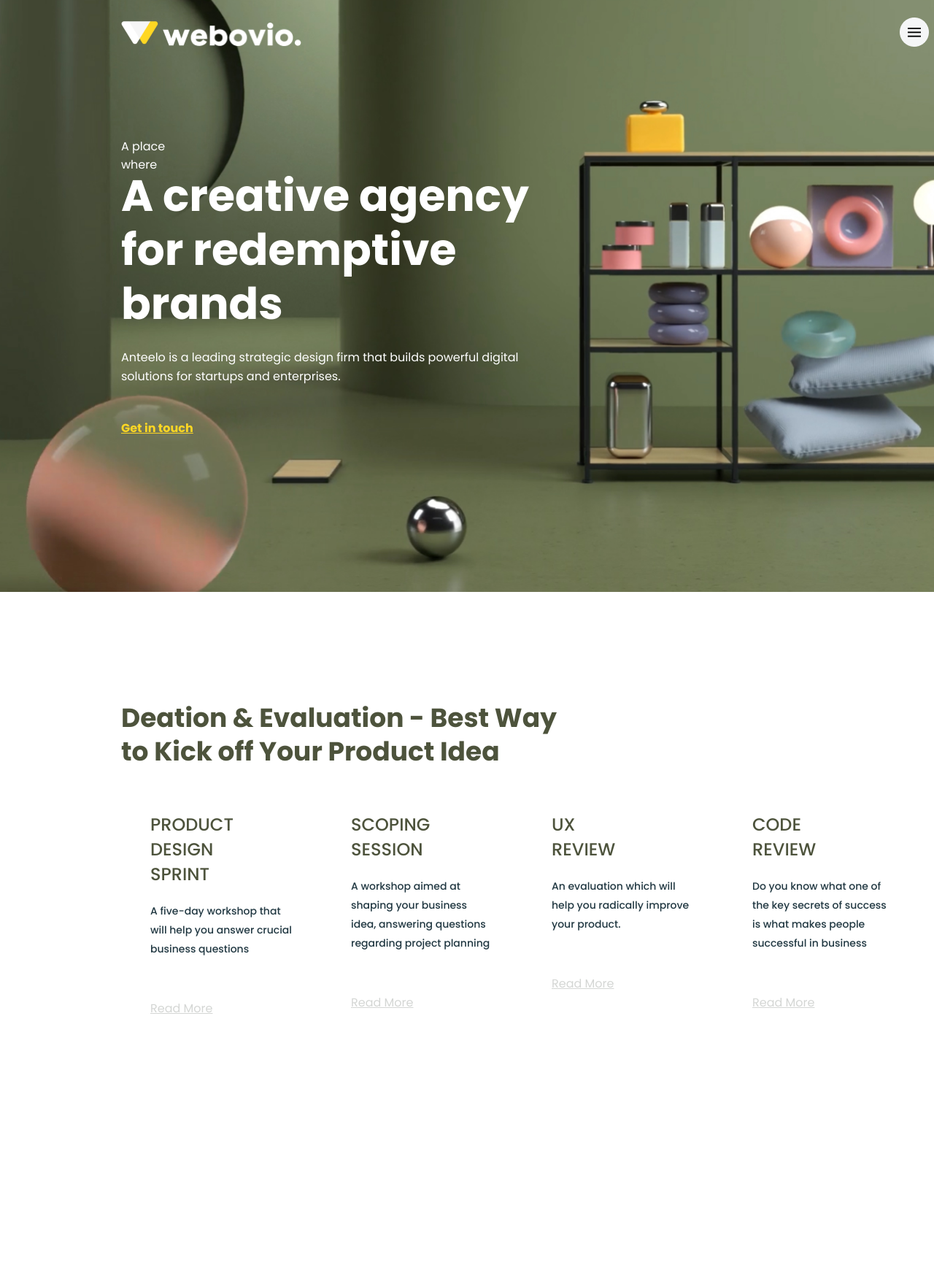
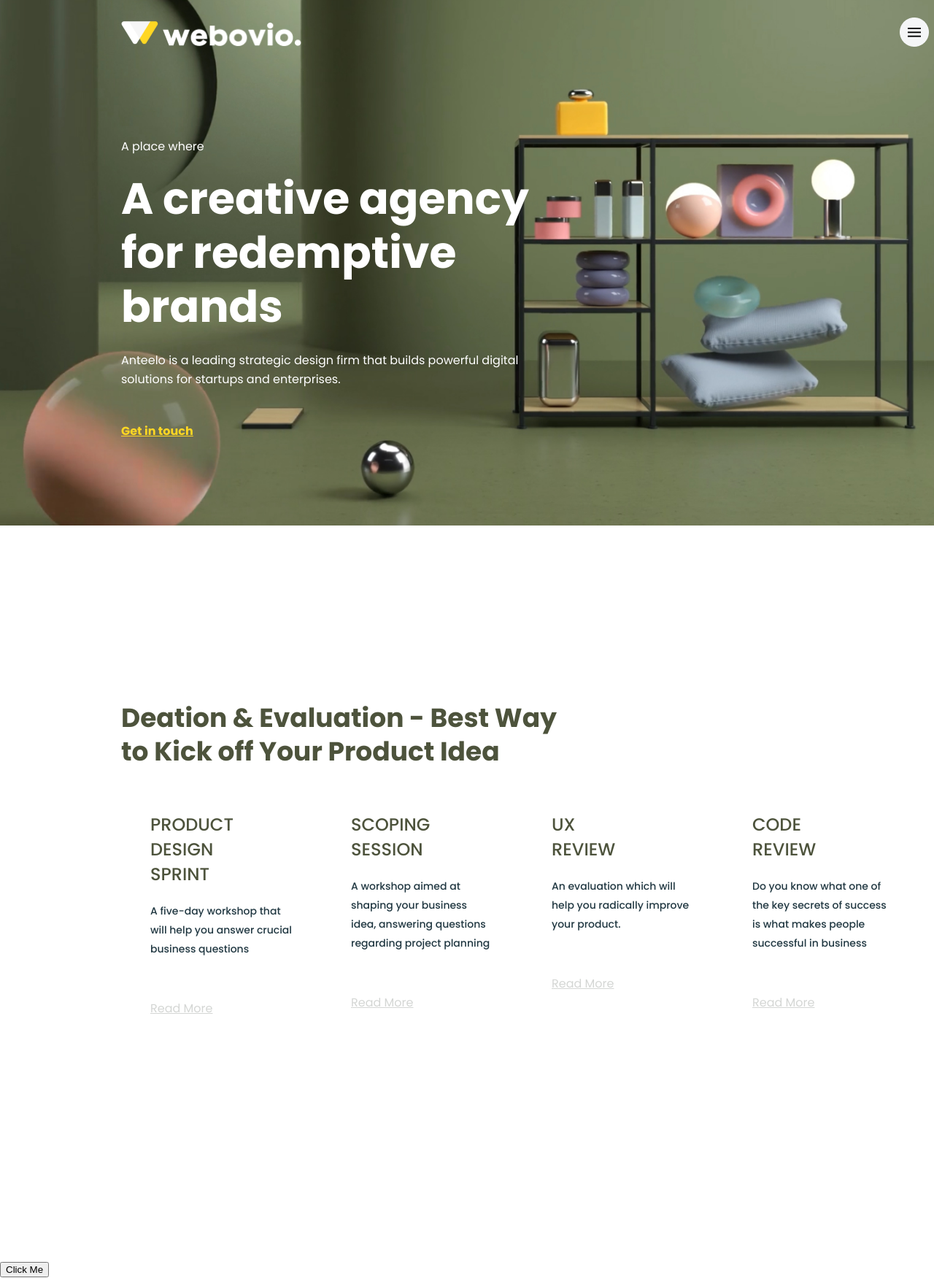
Before and after one commit to Starlight186/web_project, a PHP site: page / in a window 1280 px wide; the page is wider, and only the part inside the window is pictured. Shown: that part at 73% size. Before the commit the page ends 1389 px from the top of that part, so only its background shows below. Run offline with PHP 8.4, Linux system fonts and the light colour scheme.

Commit message:
Add files via upload

```diff
--- a/css/index.css
+++ b/css/index.css
@@ -1,7 +1,7 @@
 body {
-    background-image: url(../img/backst.png);
+    background-image: url(/img/backst.png);
     background-repeat: no-repeat;
-    background-size: 1441px 811px;
+    background-size: 100%;
     margin: 0px;
     padding: 0px;
     font-family: 'poppins';
@@ -30,14 +30,12 @@ body {
     margin-left: 815px;
 }
 .main-section {
-    color: #FFFFFF ;
+    color: #FFFFFF;
     width: 616px;
     height: 412px;
     margin: 121px 659px 211px 166px;
 }
 .main-section__intro {
-    width: 100px;
-    height: 21px;
     margin-bottom: 22px;
 }
 
@@ -47,7 +45,6 @@ body {
     margin-bottom: 24px;
     font-size: 60px;
     line-height: 74px;
-
 }
 
 .main-section__description {
@@ -62,7 +59,6 @@ body {
     color: #FFD723;
     width: 114px ;
     height: 24px;
-    display: inline-flex;
     font-weight: 700;
     font-size: 16px;
     line-height: 1;
@@ -91,8 +87,7 @@ body {
 }
 /* .services-section__item {
     display: flex;
-    align-items: flex-start;
-    flex-direction: column;
+
 }  */
 
 .services-section__item-title {
@@ -119,5 +114,8 @@ body {
     margin-bottom: 0;
 	margin-top: auto;
     color: #D4D6D4;
-
 }
+                                                                           /*      */
+.services-section_style {
+    background-color: black;
+}
--- a/index.html
+++ b/index.html
@@ -11,13 +11,12 @@
 </head>
 <body>
     <header class="header">
-        <article class="header__logo-container">
+        <div class="header__logo-container">
             <img src="img/logost.png" alt="Logo" class="header__logo-image">
             <img src="img/weboviost.png" alt="webovio" class="header__webovio-text">
             <img src="img/circlest.png" alt="" class="header__circle">
-        </article>
+        </div>
     </header>
-    <main>
     <section class="main-section">
         <div class="main-section__intro">
             A place where
@@ -29,15 +28,13 @@
             Anteelo is a leading strategic design firm that builds powerful digital<br>
             solutions for startups and enterprises.
         </p>
-                <a href="#" class="main-section__link">
-                    Get in touch</a>
+        <a href="#" class="main-section__link">Get in touch</a>
     </section>
     <section class="services-section">
         <h2 class="services-section__title">
             Deation & Evaluation - Best Way<br>
             to Kick off Your Product Idea
         </h2>
-            </article>
         <ul class="services-section__list-items">
             <li class="services-section__item">
                 <h3 class="services-section__item-title">Product Design<br>Sprint</h3>
@@ -67,15 +64,14 @@
                     Do you know what one of<br>the key secrets of success<br>is what makes people<br>successful in business
                 </p>
                 <a href="#" class="services-section__item-link">Read More</a>
-            </article>
         </ul>
     </section>
-    </main>
-    <!-- <form action="#">
+
+    <form action="#">
      <input type="button" value="Click Me" class="my_btn">
     </form>
     <script src="/index.js">
 
-    </script> -->
+    </script>
 </body>
 </html>
--- /dev/null
+++ b/index.js
@@ -0,0 +1,7 @@
+let btn = document.querySelector(".my_btn");
+
+btn.addEventListener("click", btn_click);
+
+function btn_click(){
+    document.querySelector(".services-section").classList.toggle("services-section_style");
+}
```
Lines whose indentation alone changed are shown as unchanged.
